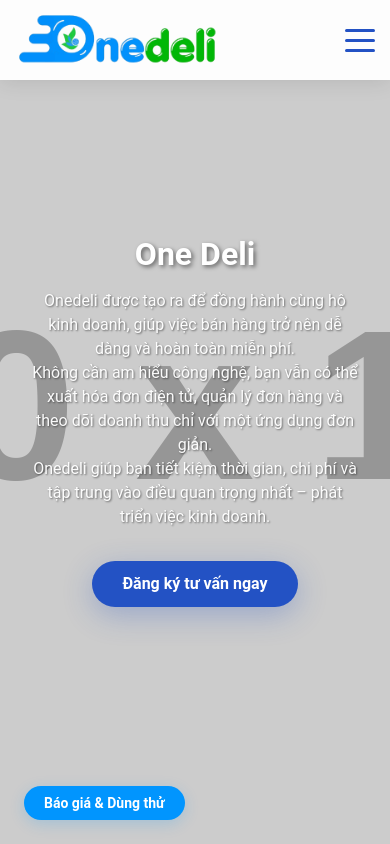
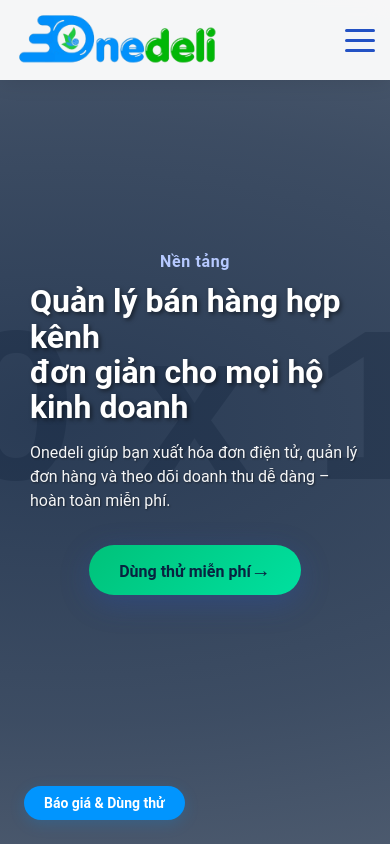
Before and after one commit to levanthien21/WEB-ONEDELI, a Next.js app: page / in a window 390 px wide. Shown: the top 844 px of the page. Built offline with nearby package versions, Linux system fonts and the light colour scheme.

Commit message:
Hero: restructure to match sample layout (overlay, eyebrow, big title, CTA pill) and responsive tweaks

```diff
--- a/components/Hero/Hero.tsx
+++ b/components/Hero/Hero.tsx
@@ -14,21 +14,18 @@ const Hero: React.FC = () => {
           className="hero-bg-image"
           priority
         />
+        <div className="hero-overlay" />
       </div>
       <div className="hero-content">
         <div className="container">
           <div className="hero-text fade-in-up">
-            <h1>One Deli</h1>
-            <p className="hero-subtitle">
-              Onedeli được tạo ra để đồng hành cùng hộ kinh doanh, giúp việc bán hàng trở nên dễ dàng và hoàn toàn miễn phí.
-              <br />
-              Không cần am hiểu công nghệ, bạn vẫn có thể xuất hóa đơn điện tử, quản lý đơn hàng và theo dõi doanh thu chỉ với một ứng dụng đơn giản.
-              <br />
-              Onedeli giúp bạn tiết kiệm thời gian, chi phí và tập trung vào điều quan trọng nhất – phát triển việc kinh doanh.
-            </p>
+            <div className="hero-eyebrow">Nền tảng</div>
+            <h1 className="hero-title">Quản lý bán hàng hợp kênh<br/>đơn giản cho mọi hộ kinh doanh</h1>
+            <p className="hero-subtitle">Onedeli giúp bạn xuất hóa đơn điện tử, quản lý đơn hàng và theo dõi doanh thu dễ dàng – hoàn toàn miễn phí.</p>
             <div className="hero-cta">
-              <a href="#contact" className="btn btn-primary btn-large">
-                Đăng ký tư vấn ngay
+              <a href="#contact" className="btn btn-cta">
+                Dùng thử miễn phí
+                <span className="btn-cta-arrow">→</span>
               </a>
             </div>
           </div>
--- a/styles/components/hero.css
+++ b/styles/components/hero.css
@@ -29,6 +29,13 @@
   object-position: center;
 }
 
+.hero-overlay {
+  position: absolute;
+  inset: 0;
+  background: radial-gradient(1200px 600px at 15% 50%, rgba(13, 34, 64, 0.85) 0%, rgba(13, 34, 64, 0.75) 50%, rgba(13, 34, 64, 0.6) 100%);
+  pointer-events: none;
+}
+
 /* Hero Content */
 .hero-content {
   position: relative;
@@ -40,22 +47,28 @@
   padding: 0 var(--spacing-sm);
 }
 
-.hero-text h1 {
-  font-size: 4rem;
-  font-weight: 700;
-  margin-bottom: 1.5rem;
-  color: var(--text-light);
-  text-shadow: 2px 2px 4px rgba(0, 0, 0, 0.5);
-  line-height: 1.1;
+.hero-eyebrow {
+  color: #b6c9ff;
+  font-weight: 600;
+  letter-spacing: .04em;
+  margin-bottom: 10px;
+}
+
+.hero-title {
+  font-size: 3.2rem;
+  font-weight: 800;
+  line-height: 1.15;
+  margin-bottom: 1rem;
+  text-align: left;
 }
 
 .hero-subtitle {
-  font-size: 1.3rem;
+  font-size: 1.1rem;
   font-weight: 400;
-  margin-bottom: 2.5rem;
-  line-height: 1.5;
-  text-shadow: 1px 1px 2px rgba(0, 0, 0, 0.5);
+  margin-bottom: 2rem;
+  line-height: 1.6;
   opacity: 0.95;
+  text-align: left;
 }
 
 /* Hero CTA */
@@ -63,15 +76,24 @@
   margin-top: 2rem;
 }
 
-.hero-cta .btn {
-  font-size: 1.2rem;
-  padding: 20px 40px;
-  box-shadow: 0 8px 30px rgba(35, 82, 196, 0.3);
+.btn-cta {
+  display: inline-flex;
+  align-items: center;
+  gap: 10px;
+  padding: 16px 28px;
+  border-radius: 999px;
+  background: linear-gradient(135deg, #00c27a, #00e09f);
+  color: #082340;
+  font-weight: 800;
+  box-shadow: 0 10px 30px rgba(0, 224, 159, 0.25);
 }
 
-.hero-cta .btn:hover {
-  transform: translateY(-3px);
-  box-shadow: 0 12px 40px rgba(35, 82, 196, 0.4);
+.btn-cta:hover {
+  transform: translateY(-2px);
+}
+
+.btn-cta-arrow {
+  font-size: 20px;
 }
 
 /* Animations */
@@ -95,21 +117,15 @@
   .hero {
     min-height: 500px;
   }
-
-  .hero-text h1 {
-    font-size: 2.5rem;
-    margin-bottom: 1rem;
+  .hero-title {
+    font-size: 2.2rem;
   }
 
   .hero-subtitle {
-    font-size: 1.1rem;
-    margin-bottom: 2rem;
+    font-size: 1rem;
+    margin-bottom: 1.5rem;
   }
-
-  .hero-cta .btn {
-    font-size: 1rem;
-    padding: 16px 32px;
-  }
+  .btn-cta { padding: 14px 22px; }
 }
 
 @media (max-width: 480px) {
```
